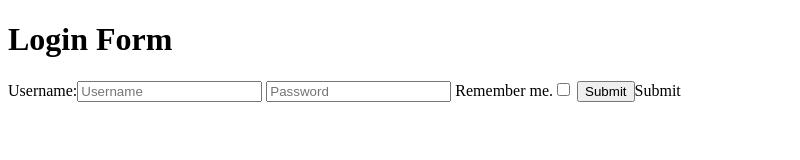
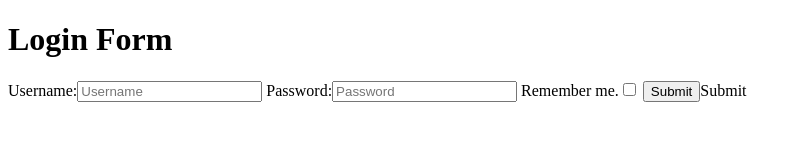
Before and after one commit to acciojob/remember-me-login-form-devanshumankar, a website: page main.html in a window 1280 px wide. Shown: the whole page, without its empty margins (0-800 px from the left). Drawn offline with Linux system fonts and the light colour scheme.

Commit message:
created a submission

```diff
--- a/main.html
+++ b/main.html
@@ -11,7 +11,7 @@
 	<h1>Login Form</h1>
 	<form>
 		<label for="username">Username:</label><input type="text" placeholder="Username" id="username">
-		<input type="password" placeholder="Password" id="password">
+		<label for="password">Password:</label><input type="password" placeholder="Password" id="password">
 		<label for="checkbox">Remember me.</label><input type='checkbox' id="checkbox">
 		<input type="submit" value="Submit" id="submit">Submit</button>
 		<button type="submit" id="existing">Login as existing user</button>
```
